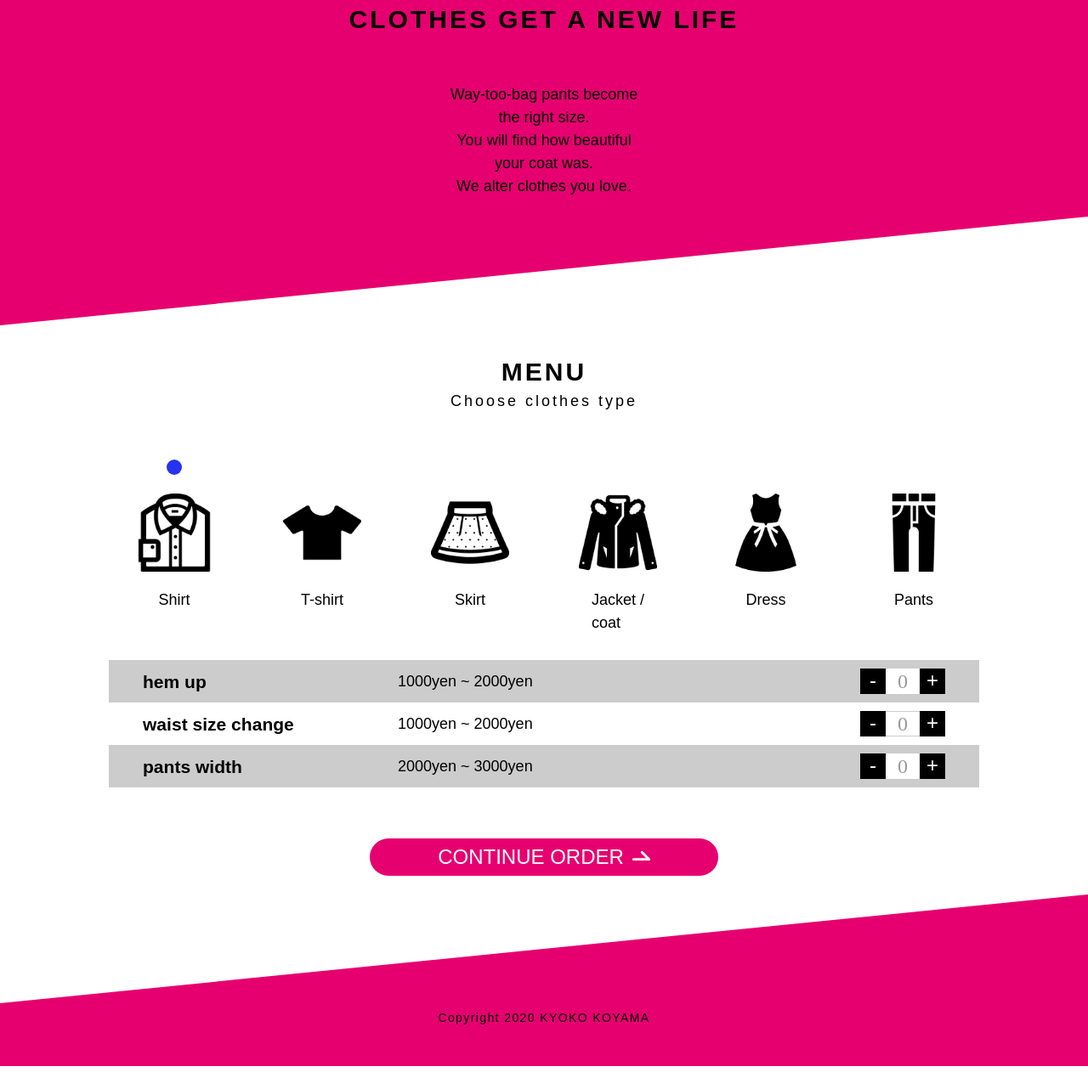
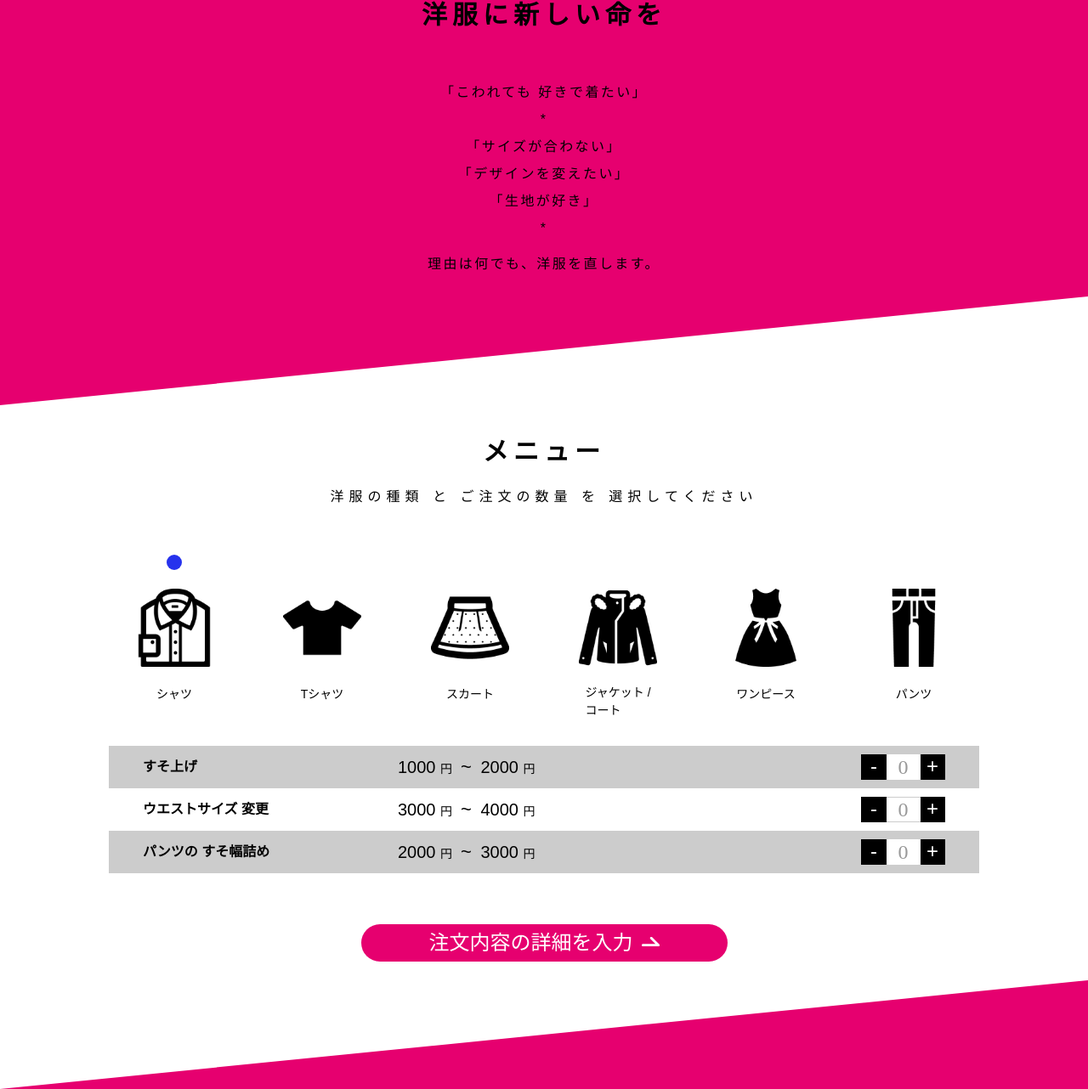
Before and after one commit to piyoyoyo/MISIN_jp, a plain HTML site: page public/templates/pc/top/index.html in a window 1280 px wide. Shown: the part 845-2127 px from the top of the page at 85% size. Before the commit the page ends 2100 px from the top, so only its background shows below. Drawn offline with nearby package versions, Linux system fonts and the light colour scheme; a web font is replaced by a local one.

Commit message:
トップページと、aboutページ、ヘッダーを日本語化して、cssにリントツールかけました。

```diff
--- a/public/css/pc/common.css
+++ b/public/css/pc/common.css
@@ -12,6 +12,7 @@
 /* 日本語フォントはPixelMplusを指定 font-weightはRegular */
 @font-face {
   font-family: "PixelMplus";
+
   src: url("../../fonts/PixelMplus10-Regular.ttf");
 }
 
@@ -21,16 +22,18 @@
 
 ...........................................  */
 body {
+  font-family: lores-12, "PixelMplus", sans-serif;
+  font-size: 16px;
+  font-weight: 400;
+  font-style: normal;
+  line-height: 1.5;
   min-width: 1064px;
   color: #000;
-  font-size: 18px;
-  line-height: 1.5;
-  font-family: lores-12, "PixelMplus", sans-serif;
-  font-weight: 400;
-  font-style: normal;
 }
 
-input,select,button {
+input,
+select,
+button {
   font-family: lores-12, "PixelMplus", sans-serif;
 }
 
@@ -57,22 +60,22 @@ img {
 }
 
 .bg_color_cont::before {
-  content: '';
   display: block;
   width: 0;
   height: 0;
+  content: "";
+  border-width: 150px 1500px 0 0;
   border-style: solid;
-  border-width: 150px 1500px 0 0;
   border-color: transparent rgba(230,0,111,1) transparent transparent;
 }
 
 .bg_color_cont::after {
-  content: '';
   display: block;
   width: 0;
   height: 0;
+  content: "";
+  border-width: 150px 1500px 0 0;
   border-style: solid;
-  border-width: 150px 1500px 0 0;
   border-color: rgba(230,0,111,1) transparent transparent transparent;
 }
 
@@ -96,18 +99,18 @@ img {
 /*   title
 ...........................................  */
 .p-section_ttl {
+  font-size: 30px;
+  line-height: 1;
   margin-bottom: 60px;
-  font-size: 30px;
-  letter-spacing: 0.1em;
-  line-height: 1;
   text-align: center;
+  letter-spacing: 0.2em;
 }
 
-.p-section_ttl .en{
+.p-section_ttl .note {
+  font-size: 16px;
+  font-weight: 400;
   display: block;
-  font-size: 18px;
-  font-weight: 400;
-  padding-top: 10px;
+  padding-top: 30px;
 }
 
 /*   button
@@ -117,11 +120,11 @@ img {
 }
 
 .p-general_btn a {
+  line-height: 1;
   display: inline-block;
+  box-sizing: border-box;
   padding: 10px 80px;
-  box-sizing: border-box;
   color: #fff;
-  line-height: 1;
   border-radius: 22px;
   background: rgba(230,0,111,1);
 }
@@ -135,9 +138,9 @@ img {
   width: 21px;
   height: 20px;
   margin-left: 10px;
+  content: "";
+  transition: 0.2s;
   background: url(../../img/pc/common/arrow.png) no-repeat center /contain;
-  transition: 0.2s;
-  content: "";
 }
 
 .p-general_btn a:hover {
@@ -206,13 +209,13 @@ img {
 ...........................................  */
 .header_main {
   font-weight: 700;
+  box-sizing: border-box;
   width: 100%;
   padding-top: 30px;
   padding-bottom: 45px;
+  padding-left: 195px;
   text-align: center;
-  padding-left: 195px;
   background: rgba(230,0,111,1);
-  box-sizing: border-box;
 }
 
 .header_main> * {
@@ -222,10 +225,10 @@ img {
 /*   header_logo
 ...........................................  */
 .header_logo {
+  font-size: 70px;
+  line-height: 1;
   display: inline-block;
   text-align: center;
-  font-size: 70px;
-  line-height: 1;
 }
 
 .header_logo:hover {
@@ -240,7 +243,11 @@ img {
 }
 
 .header_members_nav a {
+  font-size: 14px;
   display: block;
+  padding-top: 5px;
+  padding-bottom: 5px;
+  letter-spacing: 0.1em;
 }
 
 .header_sign_in {
@@ -263,35 +270,46 @@ img {
 
 /*   header_nav
 ...........................................  */
-.header_nav>* {
+.header_nav> * {
   background: rgba(230,0,111,1);
 }
 
 .header_nav::after {
-  content: '';
   display: block;
   width: 0;
   height: 0;
+  content: "";
+  border-width: 150px 1500px 0 0;
   border-style: solid;
-  border-width: 150px 1500px 0 0;
   border-color: rgba(230,0,111,1) transparent transparent transparent;
 }
 
 /*   header_global_nav
 ...........................................  */
 .header_global_nav {
+  font-size: 18px;
+  font-weight: 700;
+  line-height: 1;
+  display: flex;
+  justify-content: space-between;
   width: 800px;
   margin: 0 auto;
-  display: flex;
-  justify-content: space-between;
-  font-size: 22px;
-  font-weight: 700;
+  letter-spacing: 0.1em;
 }
 
 .header_global_nav> *:hover {
   color: #fff;
 }
 
+.header_global_nav> * a {
+  display: block;
+  height: 24px;
+}
+
+.header_global_nav> * .en {
+  font-size: 22px;
+  vertical-align: middle;
+}
 /* トップページ用 */
 .header_main.is-toppage {
   /* box-shadow: 0 0 8px rgba(0, 0, 0, 0.2);
@@ -327,18 +345,18 @@ img {
 }
 
 .footer_cont {
-  background: rgba(230,0,111,1);
   padding-top: 10px;
   padding-bottom: 50px;
+  background: rgba(230,0,111,1);
 }
 
 .footer::before {
-  content: '';
   display: block;
   width: 0;
   height: 0;
+  content: "";
+  border-width: 150px 1500px 0 0;
   border-style: solid;
-  border-width: 150px 1500px 0 0;
   border-color: transparent rgba(230,0,111,1) transparent transparent;
 }
 
--- a/public/css/pc/faq/styles.css
+++ b/public/css/pc/faq/styles.css
@@ -0,0 +1,33 @@
+/*   MISINとは？
+...........................................  */
+.p-section_ttl {
+  font-size: 26px;
+}
+
+.p-section_ttl .en {
+  font-size: 36px;
+  vertical-align: -3px;
+}
+
+.summary_txt {
+  line-height: 2;
+  text-align: center;
+  letter-spacing: 0.15em;
+}
+
+.summary_txt p {
+  margin-bottom: 16px;
+}
+
+a.inquiry_link {
+  display: inline-block;
+  text-decoration: underline;
+  padding-left: 7px;
+  padding-right: 7px;
+}
+
+a.inquiry_link:hover {
+  color: #fff;
+  background: #000;
+  text-decoration: none;
+}
--- a/public/css/pc/top/styles.css
+++ b/public/css/pc/top/styles.css
@@ -7,9 +7,9 @@
 /*   main_visual
 ...........................................  */
 .main_visual_cont {
-  margin-top: -150px;
   position: relative;
   z-index: -1;
+  margin-top: -150px;
 }
 
 .main_visual {
@@ -23,17 +23,17 @@
 }
 
 .top_main_ttl {
-  display: inline-block;
-  width: 300px;
-  margin: 0 auto;
   font-size: 130px;
   font-weight: 400;
   line-height: 1;
   position: absolute;
   top: 155px;
+  right: 0;
   bottom: 0;
   left: 0;
-  right: 0;
+  display: inline-block;
+  width: 300px;
+  margin: 0 auto;
 }
 
 /*   summary
@@ -47,9 +47,25 @@
 }
 
 .summary_txt {
+  line-height: 2;
   text-align: center;
+  letter-spacing: 0.15em;
 }
 
+.summary_txt span {
+  display: block;
+}
+
+.summary_txt span::after {
+  display: block;
+  content: "*";
+}
+
+.summary_txt em {
+  font-style: normal;
+  display: block;
+  margin-top: 10px;
+}
 /*   menu
 ...........................................  */
 .menu_cont {
@@ -70,10 +86,10 @@
 }
 
 .clothes_select_area> * {
+  position: relative;
+  box-sizing: border-box;
   width: calc((100% - 100px) / 6);
   text-align: center;
-  box-sizing: border-box;
-  position: relative;
 }
 
 .label img {
@@ -82,6 +98,7 @@
 }
 
 .item_ttl {
+  font-size: 14px;
   display: inline-block;
   text-align: left;
 }
@@ -92,25 +109,25 @@ input[type=radio] {
   display: none;
 }
 
-input[type="radio"]:checked + label::before {
-  content: '';
+input[type="radio"]:checked+ label::before {
+  position: absolute;
+  top: -40px;
+  right: 0;
+  left: 0;
   display: block;
   width: 18px;
   height: 18px;
+  margin: auto;
+  content: "";
   border-radius: 18px;
   background: rgba(38,50,237,1);
-  position: absolute;
-  top: -40px;
-  left: 0;
-  right: 0;
-  margin: auto;
 }
 
 .label {
   display: block;
   box-sizing: border-box;
+  cursor: pointer;
   text-align: center;
-  cursor: pointer;
 }
 
 .label:hover {
@@ -119,24 +136,34 @@ input[type="radio"]:checked + label::before {
 
 /*   menu_select_area
 ...........................................  */
-.menu_select_area {
-
-}
-
 .menu_select_list> * {
+  line-height: 1;
   display: flex;
+  align-items: center;
   justify-content: space-between;
-  align-items: center;
-  line-height: 1;
   padding: 10px 40px;
 }
 
 .menu_select_ttl {
+  font-size: 16px;
   flex-basis: 300px;
 }
 
+/* 価格周り */
 .menu_price {
+  font-size: 20px;
   flex-grow: 2;
+}
+
+.min_price +.cur_unit::after {
+  content: '~';
+  font-size: 22px;
+  margin-left: 10px;
+  margin-right: 5px;
+}
+
+.cur_unit {
+  font-size: 14px;
 }
 
 .menu_select_list> *:nth-of-type(odd) {
@@ -150,43 +177,42 @@ input[type="radio"]:checked + label::before {
 
 /*   menu_order_counter
 ...........................................  */
-
 .menu_order_counter {
   box-sizing: border-box;
 }
 
 .numcount {
   font-family: lores-12;
+  font-size: 24px;
+  line-height: 30px;
+  position: relative;
+  display: inline-block;
+  box-sizing: border-box;
   width: 40px;
   height: 30px;
-  box-sizing: border-box;
-  border: none;
-  text-align: center;
-  display: inline-block;
-  vertical-align: top;
   margin-right: -5px;
   margin-left: -5px;
-  position: relative;
-  font-size: 24px;
+  text-align: center;
+  vertical-align: top;
   color: #999;
-  line-height: 30px;
+  border: none;
 }
 
 a.minus,
 a.plus {
+  font-size: 24px;
+  line-height: 28px;
   display: inline-block;
-  font-size: 24px;
   width: 30px;
   height: 30px;
-  line-height: 28px;
+  text-align: center;
   color: #fff;
-  text-align: center;
   background: #000;
 }
 
 /*   continue_order_btn
 ...........................................  */
 .continue_order_btn {
+  font-size: 24px;
   margin-top: 60px;
-  font-size: 24px;
 }
--- a/public/templates/pc/top/index.html
+++ b/public/templates/pc/top/index.html
@@ -28,10 +28,10 @@
       <h1 class="header_logo"><a href="../../pc/top/">MISIN</a></h1>
       <ul class="header_members_nav">
         <li class="header_sign_in">
-          <a href="../../pc/signin/">SIGN IN</a>
+          <a href="../../pc/signin/">ログイン</a>
         </li>
         <li class="header_new_order">
-          <a href="../../pc/order/inputform_01.html">NEW ORDER</a>
+          <a href="../../pc/order/inputform_01.html">新規ご注文</a>
         </li>
       </ul>
     </div><!-- /.header_main -->
@@ -39,10 +39,10 @@
     <div class="header_nav is-toppage" id="header_nav">
       <nav>
         <ul class="header_global_nav">
-          <li><a href="../../pc/top/">HOME</a></li>
-          <li><a href="../../pc/top/#menu">MENU</a></li>
-          <li><a href="../../pc/works/">WORKS</a></li>
-          <li><a href="../../pc/faq/">FAQ</a></li>
+          <li><a href="../../pc/top/">ホーム</a></li>
+          <li><a href="../../pc/top/#menu">メニュー</a></li>
+          <li><a href="../../pc/works/">ギャラリー</a></li>
+          <li><a href="../../pc/faq/"><span class="en">MISIN</span>とは？</a></li>
         </ul>
       </nav><!-- /.header_global_nav -->
     </div><!-- /.header_nav -->
@@ -61,20 +61,18 @@
       <section class="l-section_cont summary_cont bg_color_cont">
         <div class="bg_color_inner">
           <div class="l-inner summary_inner">
-            <h2 class="p-section_ttl">CLOTHES GET A NEW LIFE</h2>
-            <div class="summary_txt">
-              <p>
-                Way-too-bag pants become<br>
-                the right size.<br>
-              </p>
-              <p>
-                You will find how beautiful<br>
-                your coat was.
-              </p>
-              <p>
-                We alter clothes you love.
-              </p>
-            </div><!-- /.summary_txt -->
+            <h2 class="p-section_ttl">洋服に新しい命を</h2>
+            <p class="summary_txt">
+              <span>
+                「こわれても 好きで着たい」
+              </span>
+              <span>
+                「サイズが合わない」<br>
+                「デザインを変えたい」<br>
+                「生地が好き」
+              </span>
+              <em>理由は何でも、洋服を直します。</em>
+            </p><!-- /.summary_txt -->
           </div><!-- /.l-inner -->
         </div><!-- /.bg_color_inner -->
       </section><!-- /.l-section_cont -->
@@ -82,8 +80,8 @@
       <section class="l-section_cont menu_cont" id="menu">
           <div class="l-inner menu_inner">
             <h2 class="p-section_ttl menu_ttl">
-              MENU
-              <span class="en">Choose clothes type</span>
+              メニュー
+              <span class="note">洋服の種類 と ご注文の数量 を 選択してください</span>
             </h2>
 
 
@@ -93,45 +91,50 @@
                 <input type="radio" name="item_name" value="1" id="icon_01" checked>
                 <label for="icon_01" class="label">
                   <img src="../../../img/pc/top/icon_01.png">
-                  <p><span class="item_ttl">Shirt</span></p>
+                  <p><span class="item_ttl">シャツ</span></p>
                 </label>
 
                 <input type="radio" name="item_name" value="2" id="icon_02">
                 <label for="icon_02" class="label">
                   <img src="../../../img/pc/top/icon_02.png">
-                  <p><span class="item_ttl">T-shirt</span></p>
+                  <p><span class="item_ttl">Tシャツ</span></p>
                 </label>
 
                 <input type="radio" name="item_name" value="3" id="icon_03">
                 <label for="icon_03" class="label">
                   <img src="../../../img/pc/top/icon_03.png">
-                  <p><span class="item_ttl">Skirt</span></p>
+                  <p><span class="item_ttl">スカート</span></p>
                 </label>
 
                 <input type="radio" name="item_name" value="4" id="icon_04">
                 <label for="icon_04" class="label">
                   <img src="../../../img/pc/top/icon_04.png">
-                  <p><span class="item_ttl">Jacket /<br>coat</span></p>
+                  <p><span class="item_ttl">ジャケット /<br>コート</span></p>
                 </label>
 
                 <input type="radio" name="item_name" value="5" id="icon_05">
                 <label for="icon_05" class="label">
                   <img src="../../../img/pc/top/icon_05.png">
-                  <p><span class="item_ttl">Dress</span></p>
+                  <p><span class="item_ttl">ワンピース</span></p>
                 </label>
 
                 <input type="radio" name="item_name" value="6" id="icon_06">
                 <label for="icon_06" class="label">
                   <img src="../../../img/pc/top/icon_06.png">
-                  <p><span class="item_ttl">Pants</span></p>
+                  <p><span class="item_ttl">パンツ</span></p>
                 </label>
               </div><!-- /.clothes_select_area -->
 
               <div class="menu_select_area">
                 <ul class="menu_select_list">
                   <li>
-                    <h3 class="menu_select_ttl">hem up</h3>
-                    <p class="menu_price">1000yen ~ 2000yen</p>
+                    <h3 class="menu_select_ttl">すそ上げ</h3>
+                    <p class="menu_price">
+                      <span class="min_price">1000</span>
+                      <span class="cur_unit">円</span>
+                      <span class="max_price">2000</span>
+                      <span class="cur_unit">円</span>
+                    </p>
                     <p class="menu_order_counter">
                       <a href="#" class="minus">-</a>
                       <input type="tel" maxlength="2" value="0" name="numPantsHemup" class="numcount" readonly="">
@@ -140,8 +143,13 @@
                   </li>
 
                   <li>
-                    <h3 class="menu_select_ttl">waist size change</h3>
-                    <p class="menu_price">1000yen ~ 2000yen</p>
+                    <h3 class="menu_select_ttl">ウエストサイズ 変更</h3>
+                    <p class="menu_price">
+                      <span class="min_price">3000</span>
+                      <span class="cur_unit">円</span>
+                      <span class="max_price">4000</span>
+                      <span class="cur_unit">円</span>
+                    </p>
                     <p class="menu_order_counter">
                       <a href="#" class="minus">-</a>
                       <input type="tel" maxlength="2" value="0" name="numWaistSize" class="numcount" readonly="">
@@ -150,8 +158,13 @@
                   </li>
 
                   <li>
-                    <h3 class="menu_select_ttl">pants width</h3>
-                    <p class="menu_price">2000yen ~ 3000yen</p>
+                    <h3 class="menu_select_ttl">パンツの すそ幅詰め</h3>
+                    <p class="menu_price">
+                      <span class="min_price">2000</span>
+                      <span class="cur_unit">円</span>
+                      <span class="max_price">3000</span>
+                      <span class="cur_unit">円</span>
+                    </p>
                     <p class="menu_order_counter">
                       <a href="#" class="minus">-</a>
                       <input type="tel" maxlength="2" value="0" name="numPantsWidth" class="numcount" readonly="">
@@ -161,7 +174,7 @@
                 </ul>
               </div>
 
-              <p class="p-general_btn continue_order_btn"><a href="../../pc/order/inputform_01.html">CONTINUE ORDER</a></p>
+              <p class="p-general_btn continue_order_btn"><a href="../../pc/order/inputform_01.html">注文内容の詳細を入力</a></p>
 
             </form>
 
```
Also changed, not shown: public/templates/pc/faq/index.html (+19 -9 lines), public/templates/pc/order/complete.html (+6 -6 lines), public/templates/pc/order/confirm.html (+6 -6 lines), public/templates/pc/order/inputform_01.html (+6 -6 lines), public/templates/pc/order/inputform_02.html (+6 -6 lines), public/templates/pc/signin/index.html (+6 -6 lines), public/templates/pc/works/index.html (+6 -6 lines), 1 other file.
